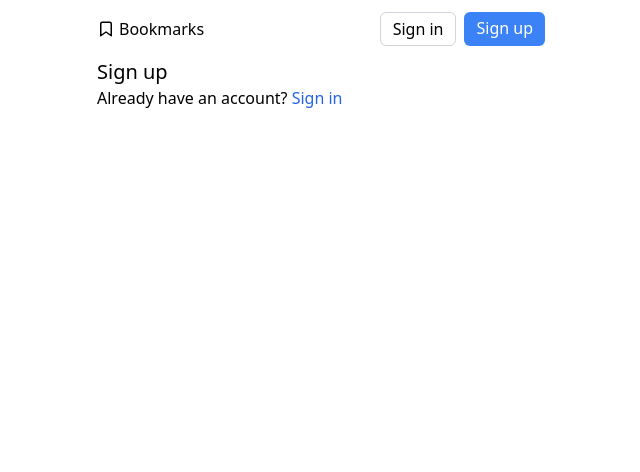
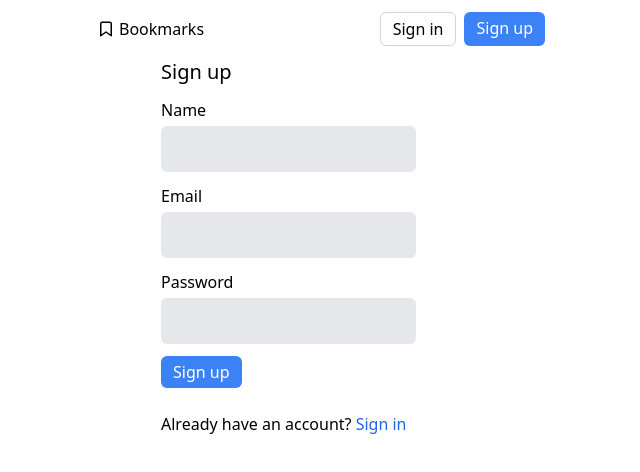
Before and after one commit to tomek-ch/bookmarks, a Next.js app: page /register in a window 1280 px wide. Shown: the top 472 px of the page, without its empty margins (319-959 px from the left). Built offline with nearby package versions, Linux system fonts and the light colour scheme.

Commit message:
Add auth forms

```diff
--- a/components/Button.tsx
+++ b/components/Button.tsx
@@ -7,6 +7,7 @@ type ButtonProps = {
   className?: string;
   onClick?: MouseEventHandler<HTMLButtonElement>;
   to?: string;
+  disabled?: boolean;
 };
 
 const styles = {
@@ -21,6 +22,7 @@ export const Button = ({
   onClick,
   to,
   className = "",
+  disabled,
 }: ButtonProps) => {
   const style = `
     block py-1 px-3 rounded-md active:scale-95 transition-all
@@ -37,7 +39,7 @@ export const Button = ({
   }
 
   return (
-    <button className={style} onClick={onClick}>
+    <button className={style} onClick={onClick} disabled={disabled}>
       {children}
     </button>
   );
--- /dev/null
+++ b/components/InputField.tsx
@@ -0,0 +1,27 @@
+import { ErrorMessage, Field } from "formik";
+
+interface InputFieldProps {
+  type?: string;
+  name: string;
+  label: string;
+}
+
+export const InputField = ({ type = "text", name, label }: InputFieldProps) => {
+  return (
+    <div>
+      <label>
+        {label}
+        <Field
+          type={type}
+          name={name}
+          className={`
+            block mt-1 w-full p-3 leading-4 rounded-md bg-gray-200 outline-none
+            hover:bg-gray-300 transition-all
+            focus:outline-2 focus:outline-blue-500 outline-offset-0
+          `}
+        />
+      </label>
+      <ErrorMessage name={name} component="div" className="text-red-600 mt-1" />
+    </div>
+  );
+};
--- /dev/null
+++ b/components/LogInForm.tsx
@@ -0,0 +1,33 @@
+import { Form, Formik } from "formik";
+import React from "react";
+import { object, string } from "yup";
+import { Button } from "./Button";
+import { InputField } from "./InputField";
+
+export const LogInForm = () => (
+  <div>
+    <Formik
+      initialValues={{ email: "", password: "" }}
+      validationSchema={object({
+        email: string()
+          .required("Please enter your email address")
+          .email("Invalid email address"),
+        password: string().required("Please provide a password"),
+      })}
+      onSubmit={(values, { setSubmitting }) => {
+        console.log(values);
+        setSubmitting(false);
+      }}
+    >
+      {({ isSubmitting }) => (
+        <Form className="flex flex-col gap-3 items-start">
+          <InputField type="email" name="email" label="Email" />
+          <InputField type="password" name="password" label="Password" />
+          <Button variant="primary" disabled={isSubmitting}>
+            Sign in
+          </Button>
+        </Form>
+      )}
+    </Formik>
+  </div>
+);
--- /dev/null
+++ b/components/RegisterForm.tsx
@@ -0,0 +1,35 @@
+import React from "react";
+import { Formik, Form } from "formik";
+import { object, string } from "yup";
+import { Button } from "./Button";
+import { InputField } from "./InputField";
+
+export const RegisterForm = () => (
+  <div>
+    <Formik
+      initialValues={{ name: "", email: "", password: "" }}
+      validationSchema={object({
+        name: string().required("Please enter your name"),
+        email: string()
+          .required("Please enter your email address")
+          .email("Invalid email address"),
+        password: string().required("Please provide a password"),
+      })}
+      onSubmit={(values, { setSubmitting }) => {
+        console.log(values);
+        setSubmitting(false);
+      }}
+    >
+      {({ isSubmitting }) => (
+        <Form className="flex flex-col gap-3 items-start">
+          <InputField name="name" label="Name" />
+          <InputField type="email" name="email" label="Email" />
+          <InputField type="password" name="password" label="Password" />
+          <Button variant="primary" disabled={isSubmitting}>
+            Sign up
+          </Button>
+        </Form>
+      )}
+    </Formik>
+  </div>
+);
--- a/package.json
+++ b/package.json
@@ -9,9 +9,11 @@
     "lint": "next lint"
   },
   "dependencies": {
+    "formik": "^2.2.9",
     "next": "12.1.0",
     "react": "17.0.2",
-    "react-dom": "17.0.2"
+    "react-dom": "17.0.2",
+    "yup": "^0.32.11"
   },
   "devDependencies": {
     "@types/node": "17.0.21",
--- a/pages/log-in.tsx
+++ b/pages/log-in.tsx
@@ -1,15 +1,17 @@
+import { LogInForm } from "../components/LogInForm";
 import { InlineLink } from "../components/InlineLink";
 import { Meta } from "../components/Meta";
 
 const LogIn = () => {
   return (
-    <>
+    <div className="max-w-xs mx-auto">
       <Meta title="Sign in" />
-      <h1 className="text-xl">Sign in</h1>
-      <div>
+      <h1 className="text-xl mb-3">Sign in</h1>
+      <LogInForm />
+      <div className="mt-6">
         Don't have an account? <InlineLink to="/register">Sign up</InlineLink>
       </div>
-    </>
+    </div>
   );
 };
 
--- a/pages/register.tsx
+++ b/pages/register.tsx
@@ -1,15 +1,17 @@
 import { InlineLink } from "../components/InlineLink";
 import { Meta } from "../components/Meta";
+import { RegisterForm } from "../components/RegisterForm";
 
 const Register = () => {
   return (
-    <>
+    <div className="max-w-xs mx-auto">
       <Meta title="Sign up" />
-      <h1 className="text-xl">Sign up</h1>
-      <div>
+      <h1 className="text-xl mb-3">Sign up</h1>
+      <RegisterForm />
+      <div className="mt-6">
         Already have an account? <InlineLink to="/log-in">Sign in</InlineLink>
       </div>
-    </>
+    </div>
   );
 };
 
--- a/tailwind.config.js
+++ b/tailwind.config.js
@@ -1,4 +1,5 @@
 module.exports = {
+  mode: "jit",
   content: [
     "./pages/**/*.{js,ts,jsx,tsx}",
     "./components/**/*.{js,ts,jsx,tsx}",
```
Also changed, not shown: 1 other file (tests, documents, lock files or other folders).
